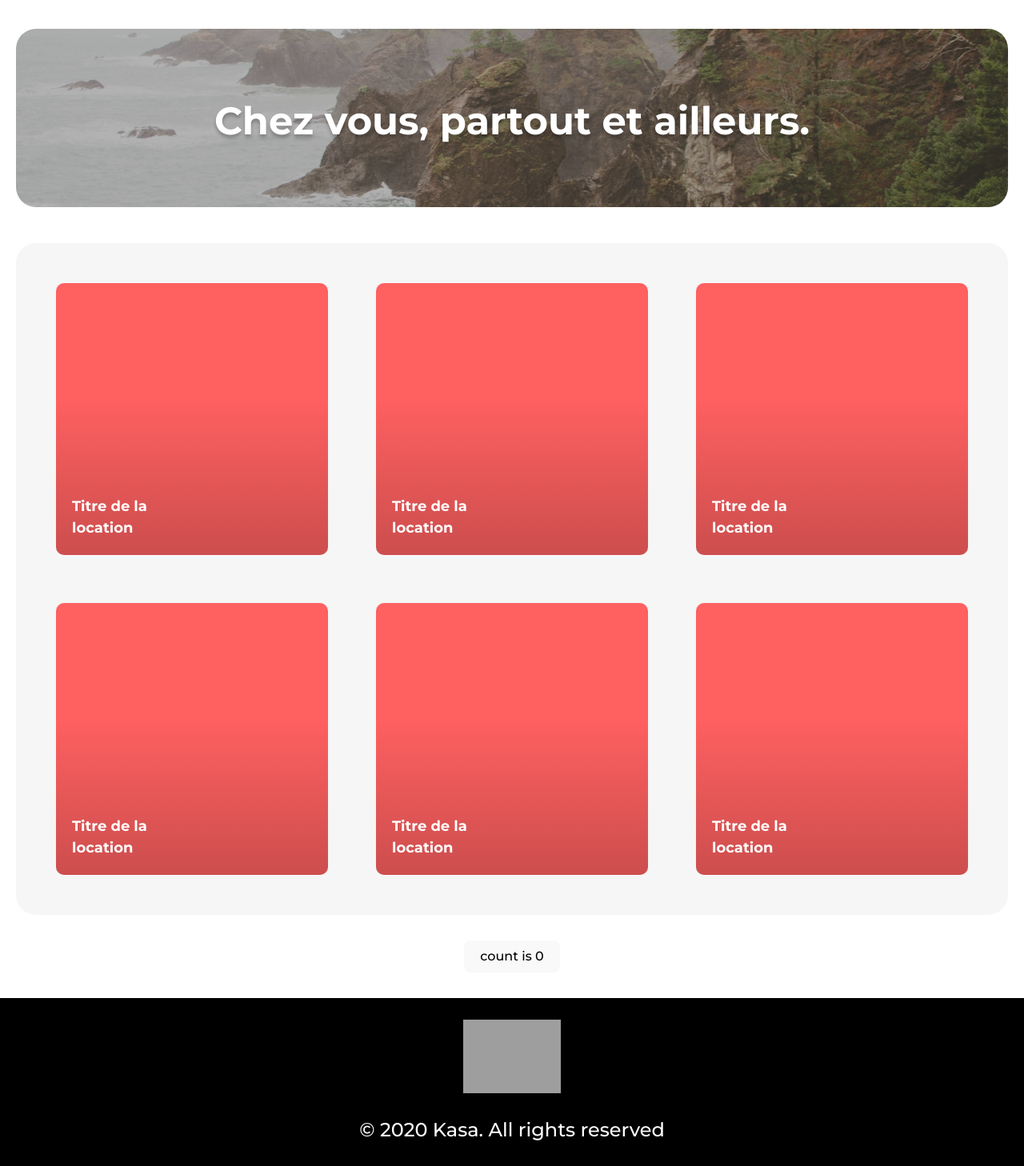
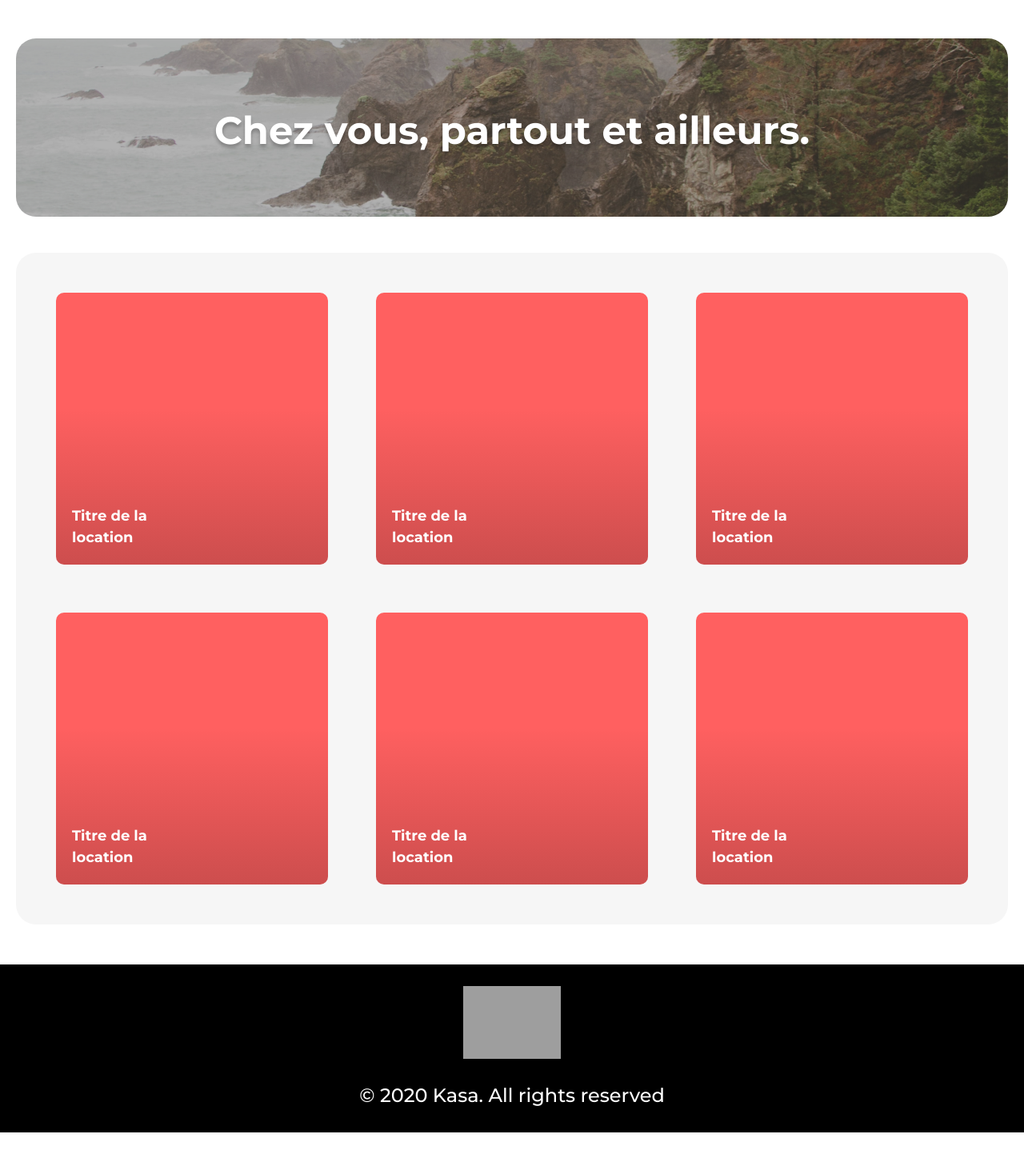
Before and after one commit to mrtinber/Kasa-FR, a React (Vite) app: page / in a window 1280 px wide. Shown: the part 108-1566 px from the top of the page at 80% size. After the commit the page ends 1524 px from the top, so only its background shows below. Built offline with nearby package versions, Linux system fonts and the light colour scheme; grey boxes are pictures that could not be loaded.

Commit message:
Adding components and pages files + Refactoring

```diff
--- a/src/App.tsx
+++ b/src/App.tsx
@@ -1,45 +1,41 @@
-import { useState } from 'react'
 import './scss/main.scss'
 
 import './App.css'
-import { NavLink, Outlet, RouterProvider, createBrowserRouter, useRouteError } from 'react-router-dom'
+import { RouterProvider, createBrowserRouter } from 'react-router-dom'
+import { HousingDetails } from './pages/HousingDetails'
+import { ErrorPage } from './pages/ErrorPage'
+import { Header } from './components/Header'
+import { Footer } from './components/Footer'
+import { GalleryCard } from './components/GalleryCard'
+import { Dropdown } from './components/Dropdown'
 
 const router = createBrowserRouter([
   {
     path: '/',
     element: (
-      <>
-        <Nav />
+        <Header />
+    ),
+    errorElement: <ErrorPage />,
+    children: [
+      {
+        path: '',
+        element: <>
           <div className='homeContainer'>
             <div className="bannerContainer">
               <img className="bannerImg" src="/home-pic.png" alt="Des falaises et une plage mais il ne fait pas beau" />
               <h3>Chez vous, partout et ailleurs.</h3>
             </div>
             <div className="galleryContainer">
-            <div className="galleryCard">
-              <h4>Titre de la<br/>location</h4>
-            </div>
-            <div className="galleryCard">
-              <h4>Titre de la<br/>location</h4>
-            </div>
-            <div className="galleryCard">
-              <h4>Titre de la<br/>location</h4>
-            </div>
-            <div className="galleryCard">
-              <h4>Titre de la<br/>location</h4>
-            </div>
-            <div className="galleryCard">
-              <h4>Titre de la<br/>location</h4>
-            </div>
-            <div className="galleryCard">
-              <h4>Titre de la<br/>location</h4>
-            </div>
+              <GalleryCard />
+              <GalleryCard />
+              <GalleryCard />
+              <GalleryCard />
+              <GalleryCard />
+              <GalleryCard />
             </div>
           </div>
         </>
-    ),
-    errorElement: <ErrorPage />,
-    children: [
+      },
       {
         path: 'about',
         element: <>
@@ -47,63 +43,26 @@ const router = createBrowserRouter([
             <img className="bannerImg" src="/about-pic.png" alt="Un paysage avec des montagnes" />
           </div>
           <div className='aboutContainer'>
-            <button>Fiabilité<img src="/chevron-up.svg" alt="Flèche vers le haut" /></button>
-            <button>Respect<img src="/chevron-up.svg" alt="Flèche vers le haut" /></button>
-            <button>Service<img src="/chevron-up.svg" alt="Flèche vers le haut" /></button>
-            <button>Sécurité<img src="/chevron-up.svg" alt="Flèche vers le haut" /></button>
+            <Dropdown text="Fiabilité"/>
+            <Dropdown text="Respect"/>
+            <Dropdown text="Service"/>
+            <Dropdown text="Sécurité"/>
           </div>
         </>
+      },
+      {
+        path: 'details/:id',
+        element: <HousingDetails />
       }
     ]
   }
 ])
 
-function Nav() {
-  return (<>
-    <header>
-      <img src="/red-logo.svg" alt="Le logo en rouge" />
-      <nav>
-        <NavLink to='/'>Accueil</NavLink>
-        <NavLink to='/about'>A propos</NavLink>
-      </nav>
-    </header>
-    <div className="container">
-      <Outlet />
-    </div>
-  </>
-  )
-}
-
-function ErrorPage() {
-  const error: any = useRouteError();
-  console.log(error);
-
-  return <>
-    <Nav />
-    <div className='errorMsg'>
-      <h1>{error.status}</h1>
-      <h2>Oups! La page que vous demandez n'existe pas.</h2>
-      {/* <p>{error?.error?.toString() ?? error?.toString()}</p> */}
-      <NavLink to='/'>Retourner sur la page d'accueil</NavLink>
-    </div>
-  </>
-}
-
 function App() {
-  const [count, setCount] = useState(0)
-
   return (
     <>
       <RouterProvider router={router} />
-      <div className="card">
-        <button onClick={() => setCount((count) => count + 1)}>
-          count is {count}
-        </button>
-      </div>
-      <footer>
-        <img src="/white-logo.png" alt="Le logo de l'entreprise" />
-        <p>© 2020 Kasa. All rights reserved</p>
-      </footer>
+      <Footer />
     </>
   )
 }
--- /dev/null
+++ b/src/components/Dropdown.tsx
@@ -0,0 +1,5 @@
+export function Dropdown({ text }: {text: string}) {
+    return (
+        <button>{text}<img src="/chevron-up.svg" alt="Flèche vers le haut" /></button>
+    );
+}
--- /dev/null
+++ b/src/components/Footer.tsx
@@ -0,0 +1,8 @@
+export function Footer() {
+    return <>
+        <footer>
+            <img src="/white-logo.png" alt="Le logo de l'entreprise" />
+            <p>© 2020 Kasa. All rights reserved</p>
+        </footer>
+    </>
+}
--- /dev/null
+++ b/src/components/GalleryCard.tsx
@@ -0,0 +1,7 @@
+export function GalleryCard() {
+    return <>
+        <div className="galleryCard">
+            <h4>Titre de la<br />location</h4>
+        </div>
+    </>
+}
--- /dev/null
+++ b/src/components/Header.tsx
@@ -0,0 +1,17 @@
+import { NavLink, Outlet } from "react-router-dom"
+
+export function Header() {
+    return (<>
+      <header>
+        <img src="/red-logo.svg" alt="Le logo en rouge" />
+        <nav>
+          <NavLink to='/'>Accueil</NavLink>
+          <NavLink to='/about'>A propos</NavLink>
+        </nav>
+      </header>
+      <div className="container">
+        <Outlet />
+      </div>
+    </>
+    )
+  }
--- /dev/null
+++ b/src/pages/ErrorPage.tsx
@@ -0,0 +1,17 @@
+import { useRouteError, NavLink } from "react-router-dom";
+import { Header } from "../components/Header";
+
+export function ErrorPage() {
+    const error: any = useRouteError();
+    console.log(error);
+
+    return <>
+      <Header />
+      <div className='errorMsg'>
+        <h1>{error.status}</h1>
+        <h2>Oups! La page que vous demandez n'existe pas.</h2>
+        {/* <p>{error?.error?.toString() ?? error?.toString()}</p> */}
+        <NavLink to='/'>Retourner sur la page d'accueil</NavLink>
+      </div>
+    </>
+  }
--- /dev/null
+++ b/src/pages/HousingDetails.tsx
@@ -0,0 +1,9 @@
+import { useParams } from "react-router-dom";
+
+export function HousingDetails() {
+    const {id} = useParams()
+
+    return <>
+        <div>Slt sv? c la paj {id}</div>
+    </>
+}
--- a/src/scss/main.scss
+++ b/src/scss/main.scss
@@ -25,7 +25,7 @@ body{
 header{
     max-width: 1240px;
     margin: 0 auto;
-    padding: 38px 0;
+    padding-top: 38px;
     display: flex;
     flex-direction: row;
     justify-content: space-between;
@@ -37,7 +37,6 @@ header{
         display: flex;
         justify-content: space-between;
         gap: 57px;
-        color:$black;
         a{
             color: $black;
             font-size: 24px;
@@ -50,7 +49,7 @@ header{
 
 .container{
     max-width: 1240px;
-    margin: 0 auto;
+    margin: 50px auto;
 }
 
 .homeContainer{
@@ -170,6 +169,7 @@ footer{
     display: flex;
     flex-direction: column;
     gap: 139px;
+    margin: 50px 0;
     justify-content: space-around;
     h1{
         font-size: 288px;
```
Lines whose indentation alone changed are shown as unchanged.
